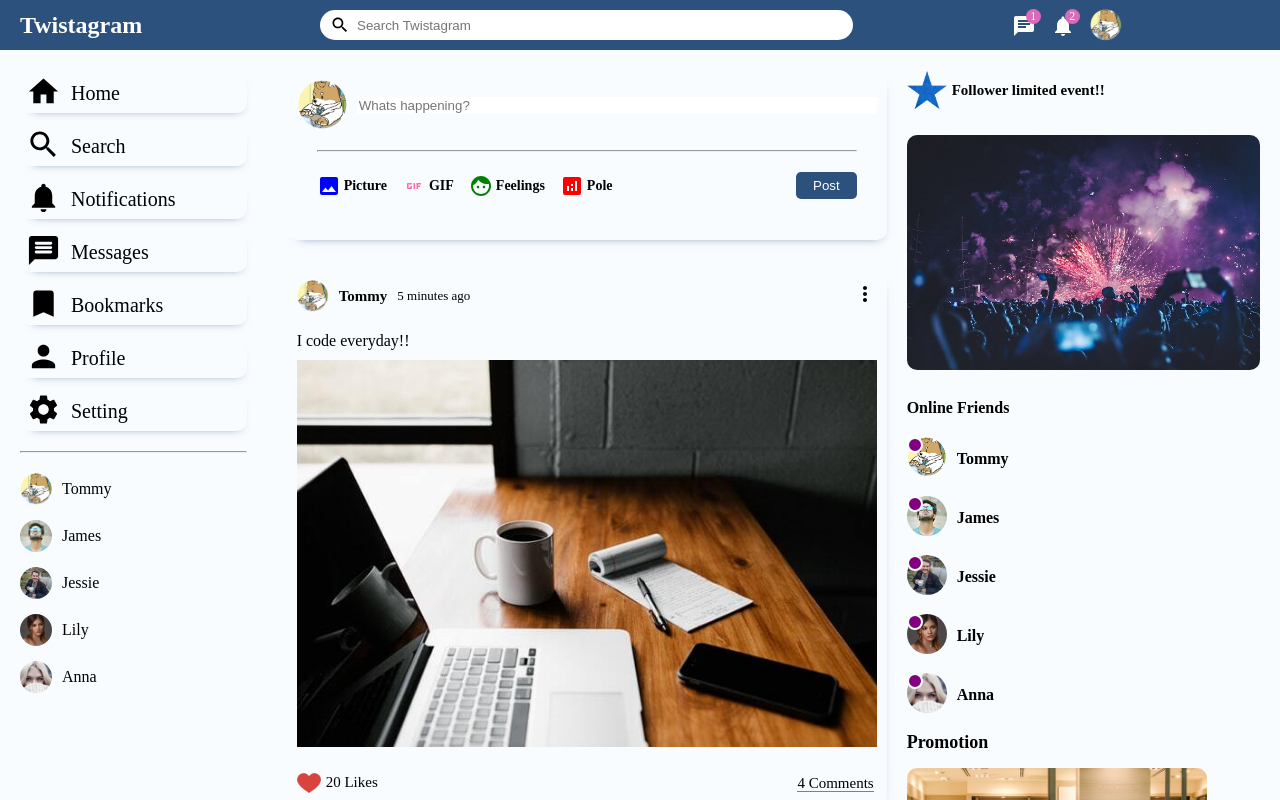
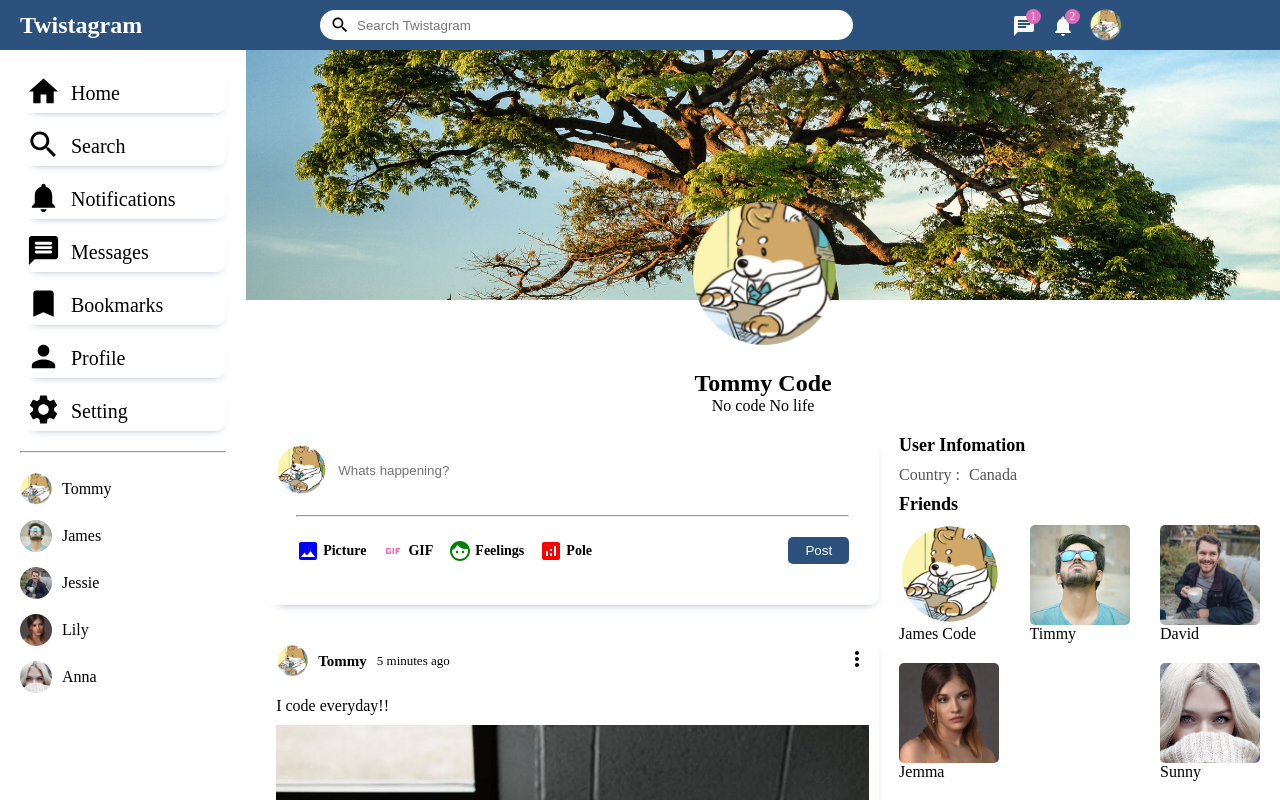
Before and after one commit to mayupaca/twistagram-frontend, a React (Create React App) app: page / in a window 1280 px wide. Shown: the top 800 px of the page. Built offline with nearby package versions, Linux system fonts and the light colour scheme.

Commit message:
created and styled profile page

```diff
--- a/src/App.js
+++ b/src/App.js
@@ -1,7 +1,8 @@
 import Home from "./pages/home/Home";
+import Profile from "./pages/profile/Profile";
 
 function App() {
-  return <Home />;
+  return <Profile />;
 }
 
 export default App;
--- a/src/components/rightbar/Rightbar.css
+++ b/src/components/rightbar/Rightbar.css
@@ -82,3 +82,44 @@
   color: rgb(66, 65, 65);
   margin-top: -20px;
 }
+
+.rightbarTitle {
+  font-size: 18px;
+  font-weight: 550;
+  margin-bottom: 10px;
+
+}
+
+.rightbarInfo {
+  margin-bottom: 30px;
+
+}
+
+.rightbarInfoItem {
+  margin-bottom: 10px;
+}
+.rightbarInfoKey {
+  font-weight: 500;
+  margin-right: 5px;
+  color: #555;
+}
+.rightbarFollowings {
+  display: flex;
+  flex-wrap: wrap;
+  justify-content: space-between;
+
+}
+
+.rightbarFollowing {
+  display: flex;
+  flex-direction: column;
+  margin-bottom: 20px;
+  cursor: pointer;
+
+}
+.rightbarFollowingImg {
+  width: 100px;
+  height: 100px;
+  border-radius: 5px;
+  object-fit: cover;
+}
--- a/src/components/rightbar/Rightbar.jsx
+++ b/src/components/rightbar/Rightbar.jsx
@@ -3,10 +3,10 @@
 import { Users } from "../../dummyData";
 import Online from "../online/Online";
 
-export default function Rightbar() {
-  return (
-    <div className="rightbar">
-      <div className="rightbarWrapper">
+export default function Rightbar({ profile }) {
+  const HomeRightbar = () => {
+    return (
+      <>
         <div className="eventContainer">
           <img src="assets/star.png" alt="" className="starImg" />
           <span className="eventText">
@@ -39,6 +39,84 @@
           className="rightbarPromotionImg"
         />
         <p className="promotionName">James and Co.</p>
+      </>
+    );
+  };
+  // ProfileRightbar関数コンポーネント
+  const ProfileRightbar = () => {
+    return (
+      <>
+        <h4 className="rightbarTitle">User Infomation</h4>
+        <div className="rightbarInfo">
+          <div className="rightbarInfoItem">
+            <span className="rightbarInfoKey">Country : </span>
+            <span className="rightbarInfoKey">Canada</span>
+          </div>
+          <h4 className="rightbarTitle">Friends</h4>
+          <div className="rightbarFollowings">
+            <div className="rightbarFollowing">
+              <img
+                src="assets/person/1.jpeg"
+                alt=""
+                className="rightbarFollowingImg"
+              />
+              <span className="rightbarFollowingName">
+                James Code
+              </span>
+            </div>
+            <div className="rightbarFollowing">
+              <img
+                src="assets/person/2.jpeg"
+                alt=""
+                className="rightbarFollowingImg"
+              />
+              <span className="rightbarFollowingName">
+                Timmy
+              </span>
+            </div>
+            <div className="rightbarFollowing">
+              <img
+                src="assets/person/3.jpeg"
+                alt=""
+                className="rightbarFollowingImg"
+              />
+              <span className="rightbarFollowingName">
+                David
+              </span>
+            </div>
+            <div className="rightbarFollowing">
+              <img
+                src="assets/person/4.jpeg"
+                alt=""
+                className="rightbarFollowingImg"
+              />
+              <span className="rightbarFollowingName">
+                Jemma
+              </span>
+            </div>
+            <div className="rightbarFollowing">
+              <img
+                src="assets/person/5.jpeg"
+                alt=""
+                className="rightbarFollowingImg"
+              />
+              <span className="rightbarFollowingName">
+                Sunny
+              </span>
+            </div>
+          </div>
+        </div>
+      </>
+    );
+  };
+
+  // profileとhomeでrightbarをわける
+  // 関数コンポーネントを作る
+  // もしprofileがタグについてたらProfileRightbarを使う
+  return (
+    <div className="rightbar">
+      <div className="rightbarWrapper">
+        {profile ? <ProfileRightbar /> : <HomeRightbar />}
       </div>
     </div>
   );
--- /dev/null
+++ b/src/pages/profile/Profile.css
@@ -0,0 +1,47 @@
+.profile {
+  display: flex;
+}
+
+.profileRight {
+  flex: 10.5;
+}
+
+.profileCover {
+  height: 320px;
+  position: relative;
+}
+
+.profileCoverImg {
+  width: 100%;
+  height: 250px;
+  object-fit: cover;
+}
+
+.profileUserImg {
+  position: absolute;
+  left: 0;
+  right: 0;
+  width: 150px;
+  height: 150px;
+  border-radius: 50%;
+  margin: auto;
+  top: 150px;
+  object-fit: cover;
+  /* border: 3px solid white; */
+}
+
+.profileInfo {
+  display: flex;
+  flex-direction: column;
+  align-items: center;
+  justify-content: center;
+}
+
+.profileInfoName {
+  font-size: 24px;
+
+}
+
+.profileRightBottom {
+  display: flex;
+}
--- /dev/null
+++ b/src/pages/profile/Profile.jsx
@@ -0,0 +1,41 @@
+import React from "react";
+import Rightbar from "../../components/rightbar/Rightbar";
+import Sidebar from "../../components/sidebar/Sidebar";
+import Timeline from "../../components/timeline/Timeline";
+import Topbar from "../../components/topbar/Topbar";
+import "./Profile.css";
+
+export default function Profile() {
+  return (
+    <>
+      <Topbar />
+      <div className="profile">
+        <Sidebar />
+        <div className="profileRight">
+          <div className="profileRightTop">
+            <div className="profileCover">
+              <img
+                src="assets/post/3.jpeg"
+                alt=""
+                className="profileCoverImg"
+              />
+              <img
+                src="assets/person/1.jpeg"
+                alt=""
+                className="profileUserImg"
+              />
+            </div>
+            <div className="profileInfo">
+              <h4 className="profileInfoName">Tommy Code</h4>
+              <span className="profileInfoDesc">No code No life</span>
+            </div>
+          </div>
+          <div className="profileRightBottom">
+            <Timeline />
+            <Rightbar profile />
+          </div>
+        </div>
+      </div>
+    </>
+  );
+}
```
